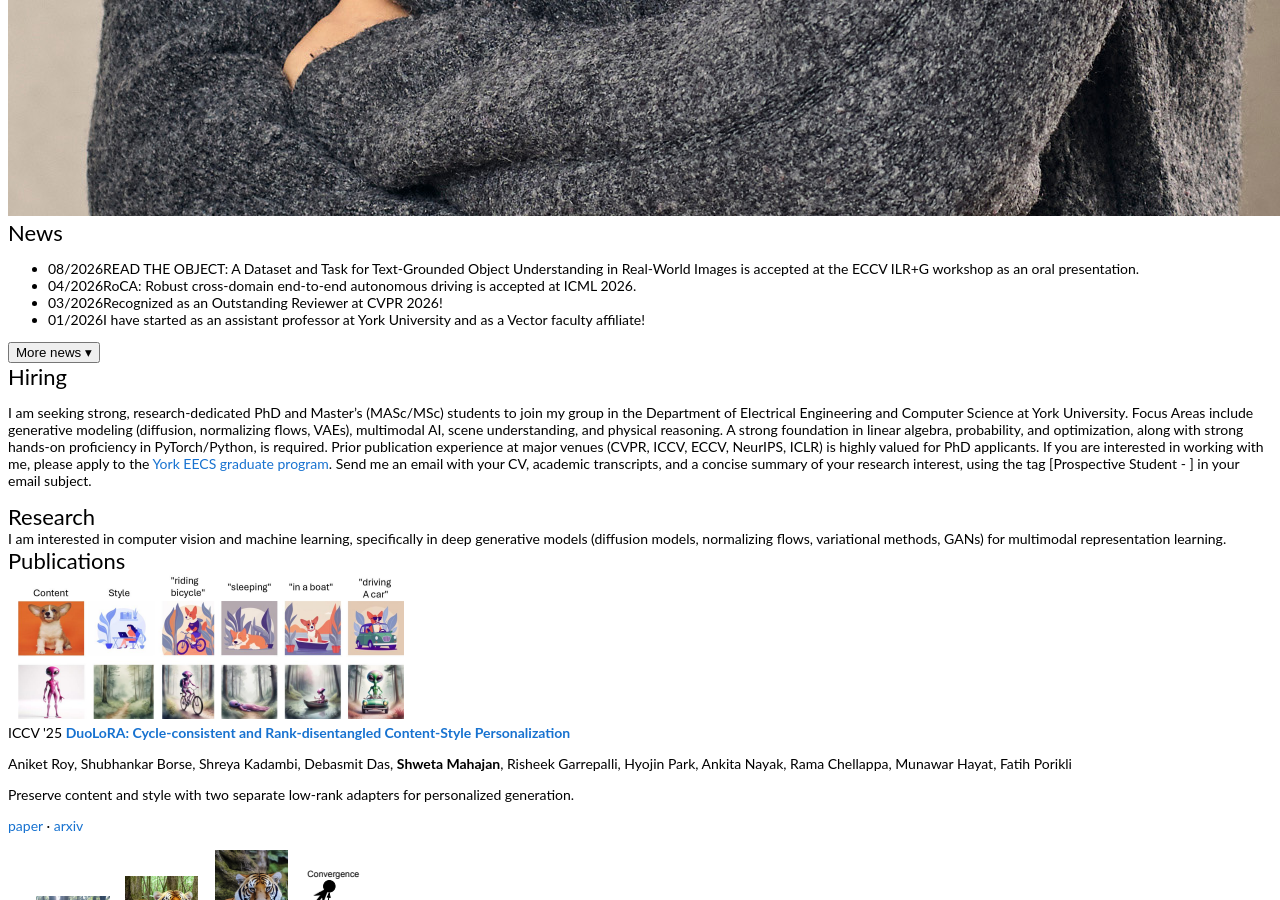
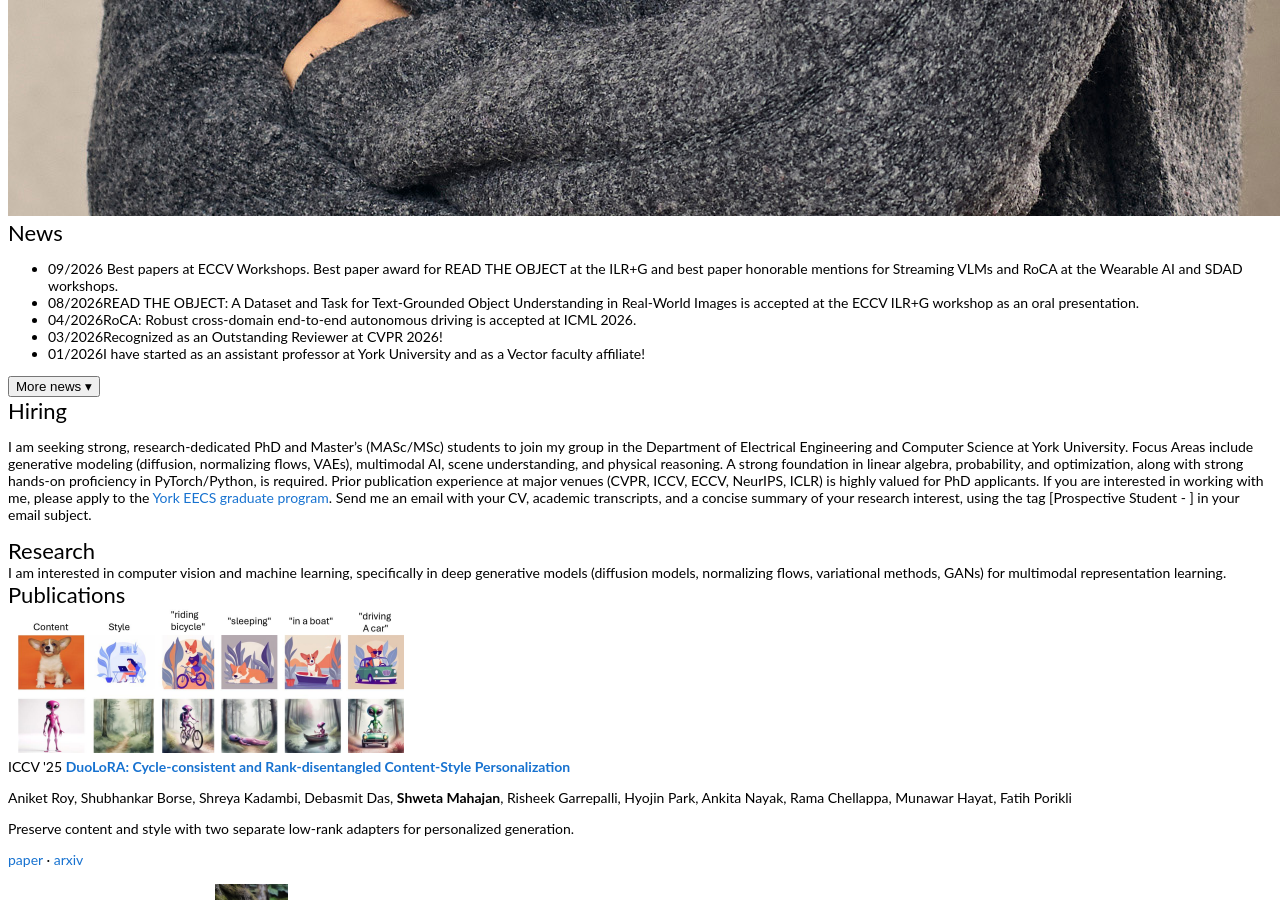
Before and after one commit to s-mahajan/s-mahajan.github.io, a Jekyll site: the page index.html, which Jekyll copies as it is, in a window 1280 px wide and 900 px high, scrolled down 2009 px. Built offline with Jekyll 4.4.1, drawn with Linux system fonts in a browser that asks for light colours.

Commit message:
Add news item for ECCV Workshops best papers
Added news item about best papers at ECCV Workshops.

```diff
--- a/index.html
+++ b/index.html
@@ -50,6 +50,7 @@
       <h2 class="section-title" id="news-heading">News</h2>
     </div>
     <ul class="news-list">
+      <li><span class="news-date">09/2026</span><span> Best papers at ECCV Workshops. Best paper award for READ THE OBJECT at the ILR+G and best paper honorable mentions for Streaming VLMs and RoCA at the Wearable AI and SDAD workshops.</span></li>
       <li><span class="news-date">08/2026</span><span>READ THE OBJECT: A Dataset and Task for Text-Grounded Object Understanding in Real-World Images is accepted at the ECCV ILR+G workshop as an oral presentation.</span></li>
       <li><span class="news-date">04/2026</span><span>RoCA: Robust cross-domain end-to-end autonomous driving is accepted at ICML 2026.</span></li>
       <li><span class="news-date">03/2026</span><span>Recognized as an Outstanding Reviewer at CVPR 2026!</span></li>
```
